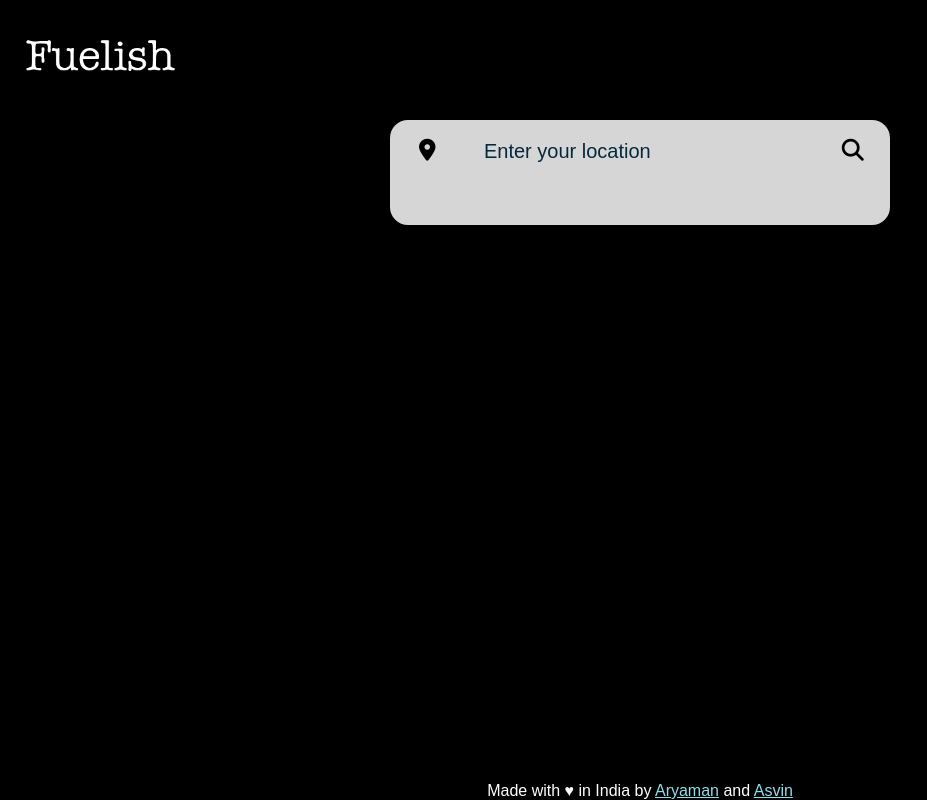
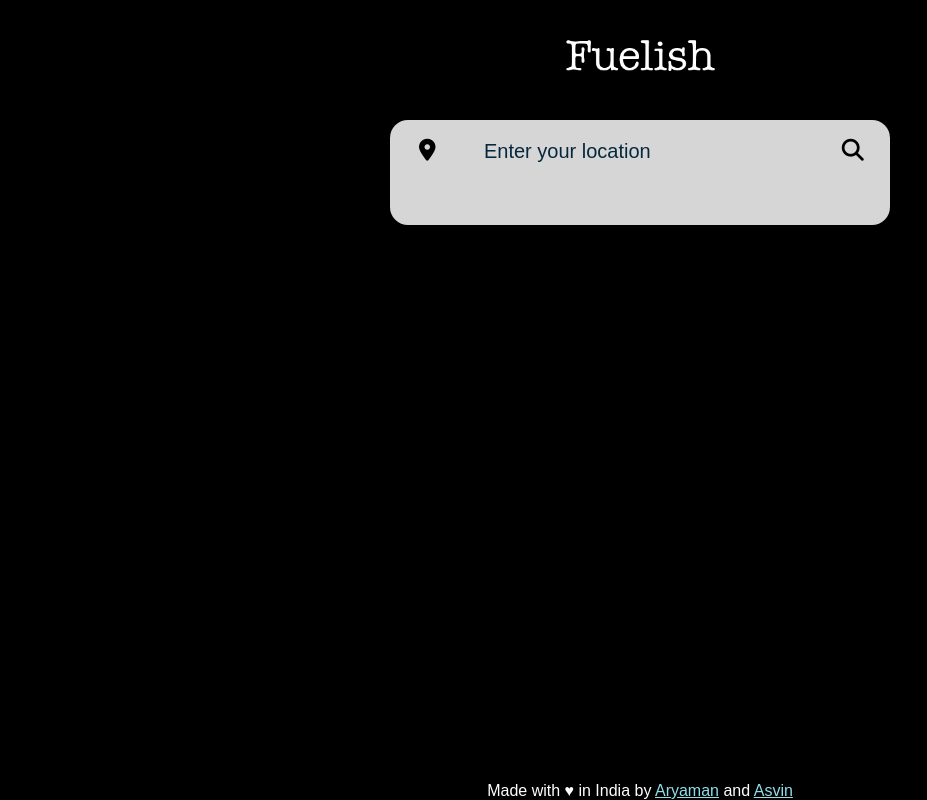
Before and after one commit to Doofenshmirtz-Evil-Incorp/Fuelish, a plain HTML site: page index.html in a window 1280 px wide. Shown: the whole page, without its empty margins (0-927 px from the left). Drawn offline with Linux system fonts and the light colour scheme; no server answers.

Commit message:
fix logo postion

```diff
--- a/style.css
+++ b/style.css
@@ -16,9 +16,8 @@ body{
 
 .logo{
     position:absolute;
-    left:0;
-    top:0;
-    margin-bottom: auto;
+    top: 0;
+    margin: auto;
 
 }
 
```
